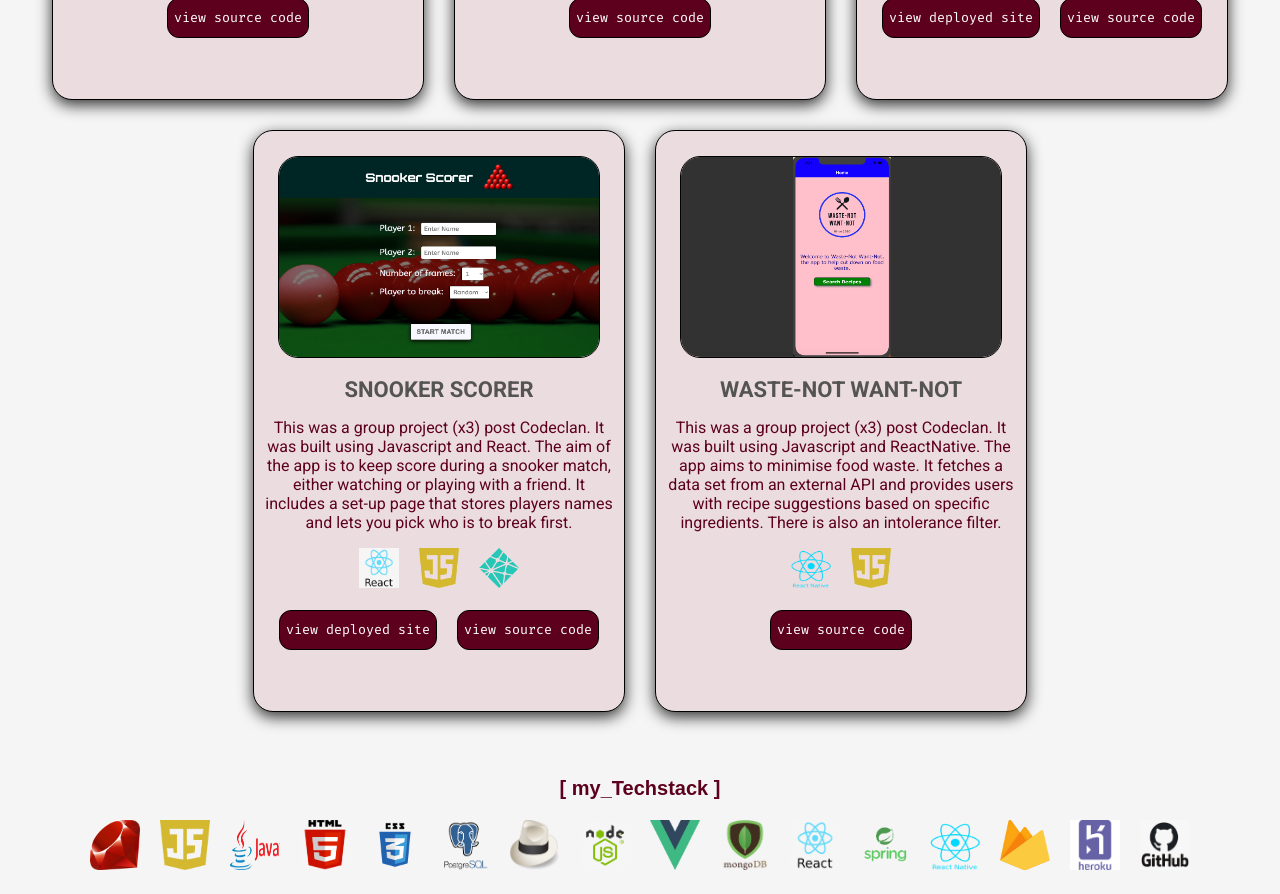
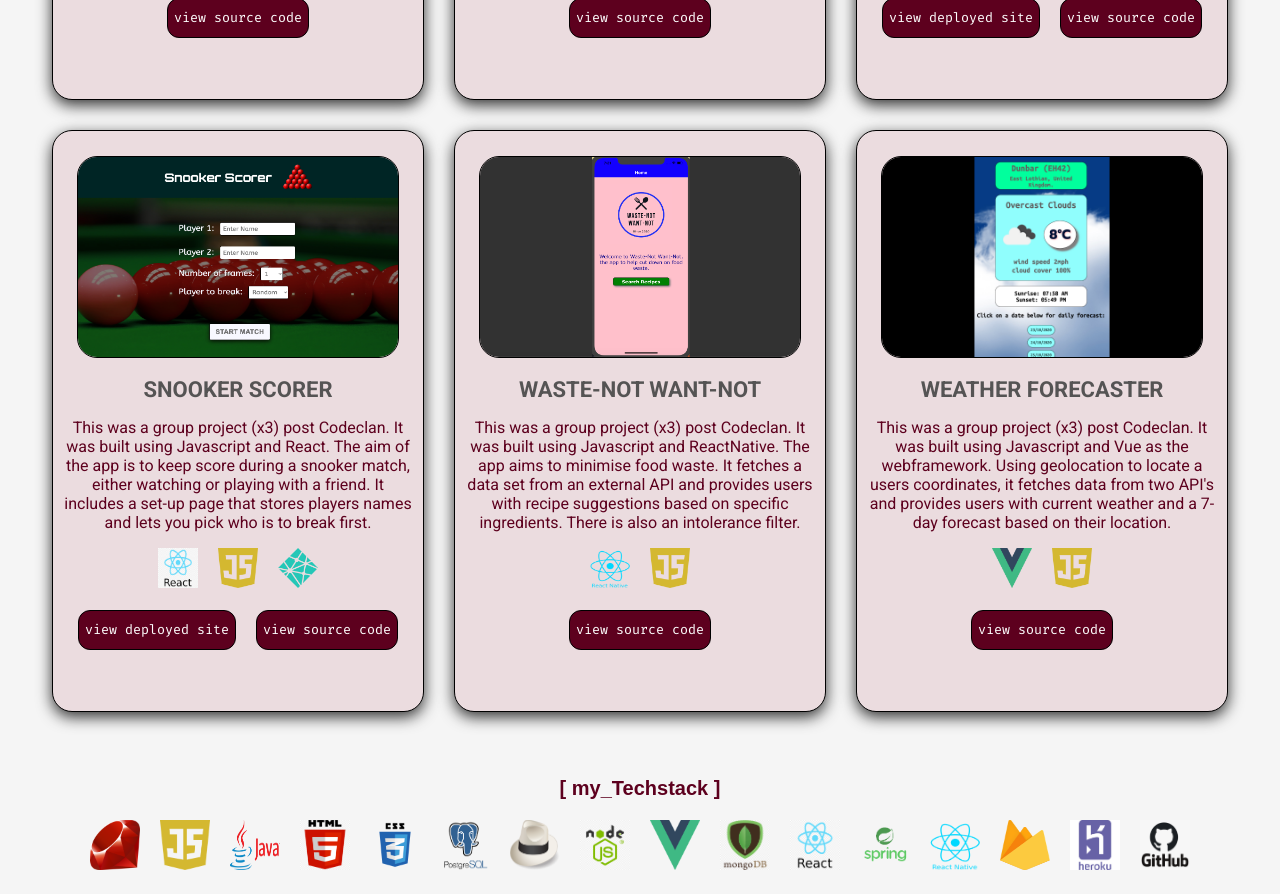
Before and after one commit to StevieV1903/my_portfolio_website, a React (Create React App) app: page /Projects in a window 1280 px wide. Shown: the part 1400-2294 px from the top of the page. Built offline with nearby package versions, Linux system fonts and the light colour scheme; a web font is replaced by a local one.

Commit message:
added weather forecast project

```diff
--- a/src/Components/ProjectsComponent/Projects.js
+++ b/src/Components/ProjectsComponent/Projects.js
@@ -13,6 +13,7 @@ import covid19 from "../../Images/covid19.png";
 import discoveringdunbar from "../../Images/discoveringdunbar.png";
 import snookerscorer from "../../Images/snookerscorer.png";
 import wastenotwantnot from "../../Images/wastenot.png";
+import weatherforecast from "../../Images/weatherforecast.png";
 
 import ruby from "../../Images/ruby.png";
 import sinatra from "../../Images/sinatra.png";
@@ -200,6 +201,23 @@ const Projects = () => {
     <button><a href="https://github.com/StevieV1903/food_app" target="_blank"> view source code </a></button>
         </div>
 
+        <div className="project-item">
+          <img src={ weatherforecast } alt="weather app screenshot" />
+          <h1 className="project-title">Weather Forecaster</h1>
+          <p className="project-detail">
+          This was a group project (x3) post Codeclan. It was built using Javascript and Vue as the webframework. Using geolocation to locate a users coordinates, it fetches data from two API's and provides users with current weather and a 7-day forecast based on their location.
+        </p>
+        <div className="project-icon">
+        <img src={ vue } alt="vue logo" />
+        <img src={ javascript } alt="javascript logo" />
+        {/* <img src={ githubpages } alt="git hub pages logo" /> */}
+        </div>
+        <br />
+
+    {/* <button><a href="https://snooker-scorer-app.netlify.app" target="_blank"> view deployed site </a></button> */}
+    <button><a href="https://github.com/StevieV1903/weather_app" target="_blank"> view source code </a></button>
+        </div>
+
 
         </div>
         </div>
```
Also changed, not shown: src/Images/weatherforecast.png (added).
